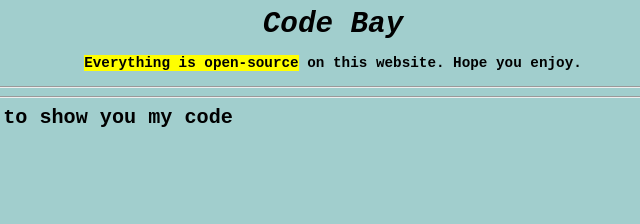
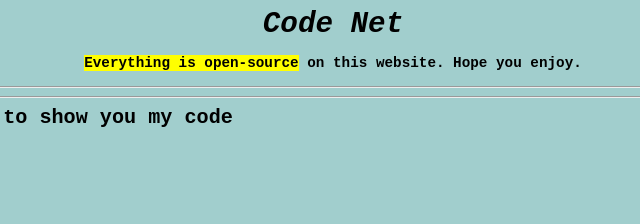
Before and after one commit to Adam456a/code-bay, a plain HTML site: page index.html in a window 1280 px wide. Shown: the full height of the page, 307-947 px from the left. Drawn offline with Linux system fonts and the light colour scheme.

Commit message:
Update index.html

```diff
--- a/index.html
+++ b/index.html
@@ -8,7 +8,7 @@
 </head>
 <body style="background-color:rgb(161, 206, 205)">
     <header>
-        <p style="text-align: center; font-size: 225%; font-family:monospace; font-style: italic; margin: auto; color: rgb(0, 0, 0);"><b>Code Bay<b></p>
+        <p style="text-align: center; font-size: 225%; font-family:monospace; font-style: italic; margin: auto; color: rgb(0, 0, 0);"><b>Code Net<b></p>
         <p style="text-align:center; font-size:110%; font-family:monospace;"><b><mark>Everything is open-source</mark> on this website. Hope you enjoy.</b></p>
         <hr>
     </header>
```
